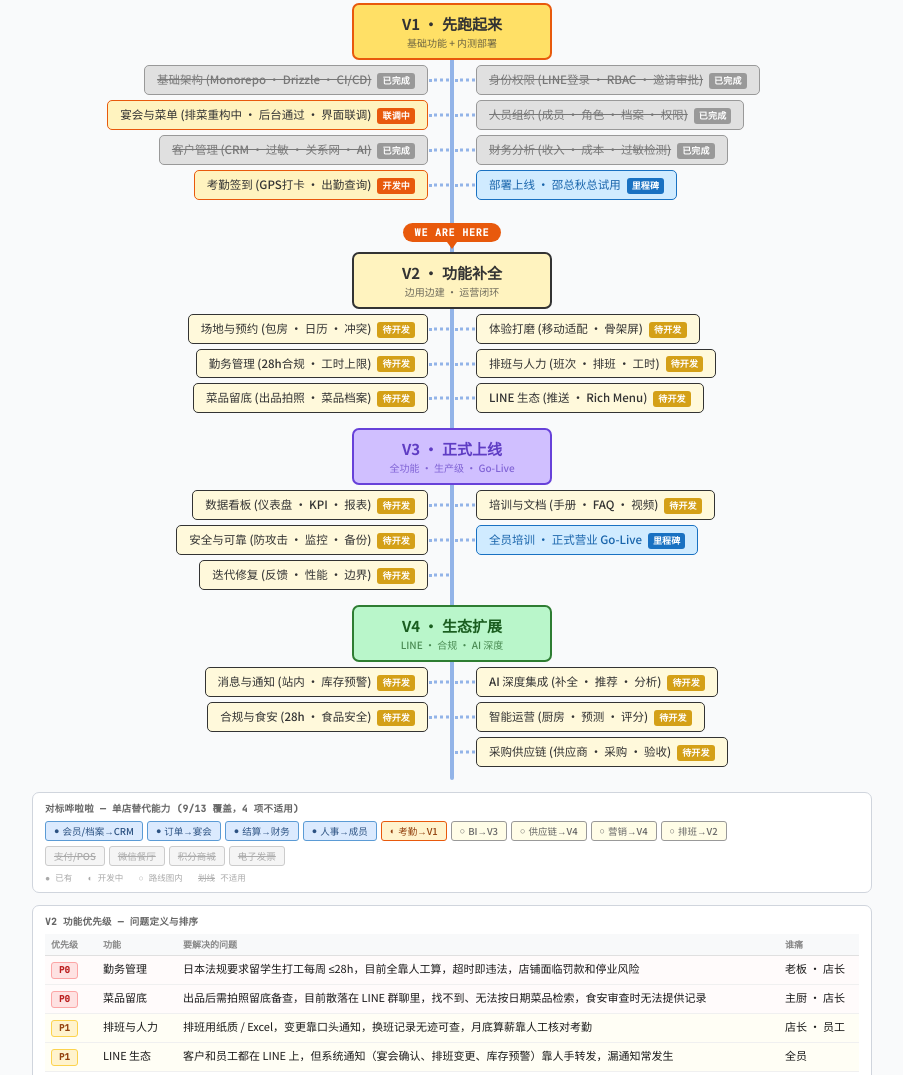
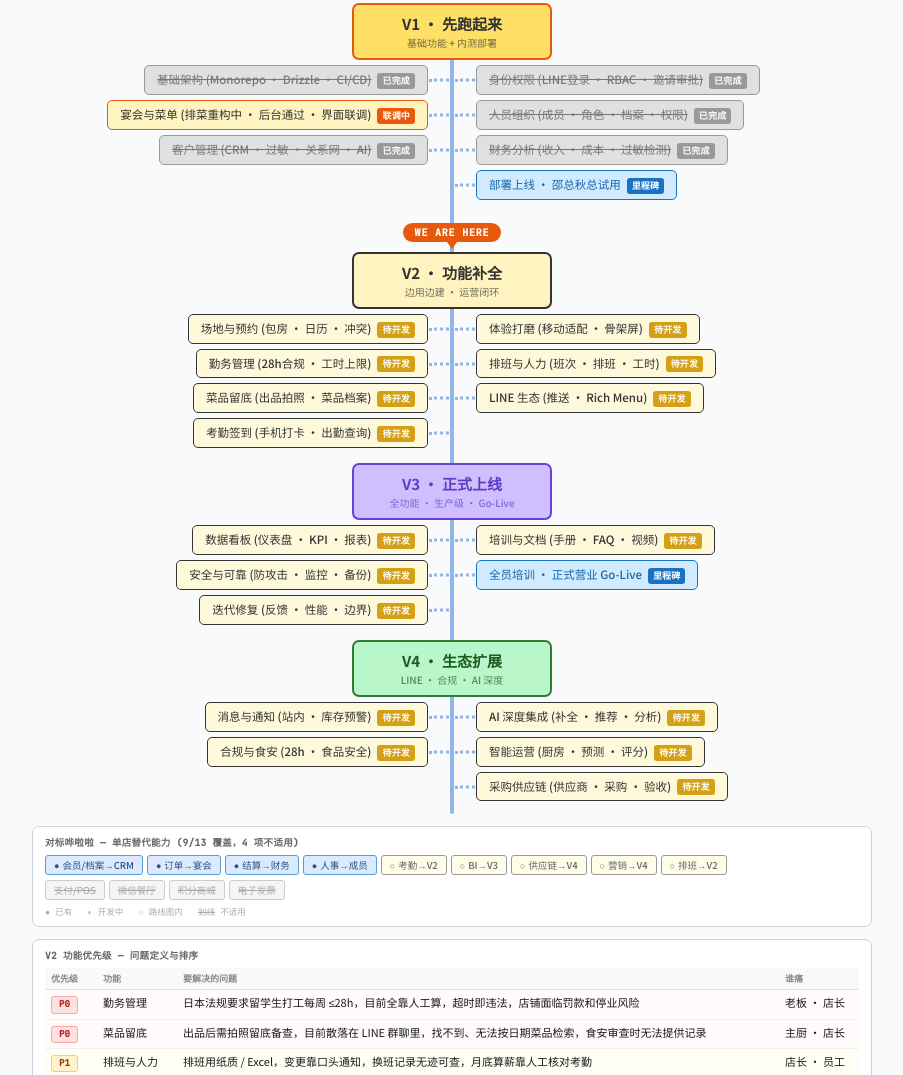
Before and after one commit to Kevinzh0C/restaurant-docs, a website: page index.html in a window 1280 px wide. Shown: the part 1210-2285 px from the top of the page, without its empty margins (188-1091 px from the left). Drawn offline with Linux system fonts and the light colour scheme; no server answers.

Commit message:
sync roadmap: 考勤移到V2, bump storage key, update benchmark

```diff
--- a/index.html
+++ b/index.html
@@ -384,7 +384,6 @@
         <div class="sub-node done">基础架构 (Monorepo · Drizzle · CI/CD)<span class="tag">已完成</span></div>
         <div class="sub-node wip">宴会与菜单 (排菜重构中 · 后台通过 · 界面联调)<span class="tag">联调中</span></div>
         <div class="sub-node done">客户管理 (CRM · 过敏 · 关系网 · AI)<span class="tag">已完成</span></div>
-        <div class="sub-node wip">考勤签到 (GPS打卡 · 出勤查询)<span class="tag">开发中</span></div>
       </div>
       <div class="C"></div>
       <div class="R">
@@ -406,6 +405,7 @@
         <div class="sub-node todo">场地与预约 (包房 · 日历 · 冲突)<span class="tag">待开发</span></div>
         <div class="sub-node todo">勤务管理 (28h合规 · 工时上限)<span class="tag">待开发</span></div>
         <div class="sub-node todo">菜品留底 (出品拍照 · 菜品档案)<span class="tag">待开发</span></div>
+        <div class="sub-node todo">考勤签到 (手机打卡 · 出勤查询)<span class="tag">待开发</span></div>
       </div>
       <div class="C"></div>
       <div class="R">
@@ -459,7 +459,7 @@
       <span class="bm has"><span class="ico">●</span> 订单→宴会</span>
       <span class="bm has"><span class="ico">●</span> 结算→财务</span>
       <span class="bm has"><span class="ico">●</span> 人事→成员</span>
-      <span class="bm building"><span class="ico">◐</span> 考勤→V1</span>
+      <span class="bm road"><span class="ico">○</span> 考勤→V2</span>
       <span class="bm road"><span class="ico">○</span> BI→V3</span>
       <span class="bm road"><span class="ico">○</span> 供应链→V4</span>
       <span class="bm road"><span class="ico">○</span> 营销→V4</span>
@@ -592,7 +592,7 @@
 <div class="toast" id="toast"></div>
 
 <script>
-const STORAGE_KEY = 'roadmap-v2';
+const STORAGE_KEY = 'roadmap-v3'; // bumped to invalidate old localStorage
 const STATUS_CYCLE = ['done','wip','todo','ms'];
 const TAG_LABELS = {done:'已完成', wip:'开发中', todo:'待开发', ms:'里程碑'};
 let dragSrc = null;
```
